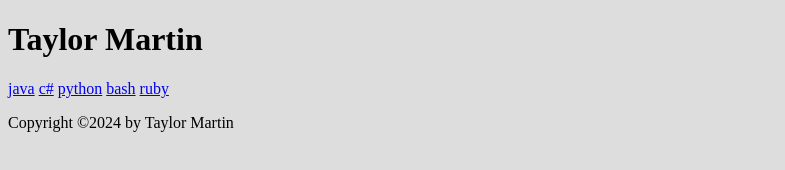
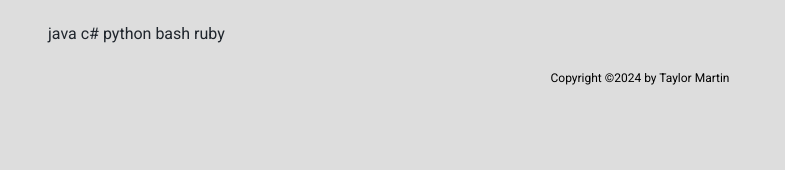
Before and after one commit to taylormarz/TM-Portfolio-Website, a plain HTML site: page index.html in a window 1280 px wide. Shown: the whole page, without its empty margins (0-785 px from the left). Drawn offline with Linux system fonts and the light colour scheme.

Commit message:
css styles updated

```diff
--- a/assets/css/style.css
+++ b/assets/css/style.css
@@ -1,8 +1,19 @@
+@import url('https://fonts.googleapis.com/css2?family=Roboto:ital,wght@0,100;0,300;0,400;0,500;0,700;0,900;1,100;1,300;1,400;1,500;1,700;1,900&display=swap');
+
 body {
     background-color: #DDDDDD;
+    font-family: "Roboto", sans-serif;
+    display: grid;
+    grid-template-rows: auto 1fr auto;
+}
+
+main {
+    position: relative;
+    grid-row: 2;
 }
 
 /* setting position and sizing of canvas */
+/* z-index = -1 so it doesn't interfere with other elements */
 #homeCanvas {
     position: absolute;
     top: 0;
@@ -11,3 +22,31 @@ body {
     height: 100%;
     z-index: -1;
 }
+
+/* removing bullets from list */
+ul {
+    list-style-type: none;
+}
+
+/* making list horizontal (nav) */
+li {
+    display: inline;
+}
+
+/* removing underline and changing colour of links */
+.navItems {
+    color: #1F252C;
+    text-decoration: none;
+}
+
+/* hover event on links to show its selection */
+.navItems:hover {
+    font-weight: 500;
+    font-style: italic;
+}
+
+footer {
+    text-align: center;
+    font-size: 12px;
+    grid-row: 3;
+}
--- a/index.html
+++ b/index.html
@@ -11,19 +11,22 @@
     <link rel="stylesheet" href="assets/css/style.css">
 </head>
 <body>
-    <!-- canvas for to draw and animate shapes -->
-    <canvas id="homeCanvas"></canvas>
+    <!-- canvas to draw / animate shapes -->
     <header>
-        <h1>Taylor Martin</h1>
         <nav>
-            <a class="navItems" href="pages/java.html">java</a>
-            <a class="navItems" href="pages/csharp.html">c#</a>
-            <a class="navItems" href="pages/python.html">python</a>
-            <a class="navItems" href="pages/bash.html">bash</a>
-            <a class="navItems" href="pages/ruby.html">ruby</a>
+            <!-- navbar links to other pages on site -->
+            <ul>
+                <li><a class="navItems" href="pages/java.html">java</a></li>
+                <li><a class="navItems" href="pages/csharp.html">c#</a></li>
+                <li><a class="navItems" href="pages/python.html">python</a></li>
+                <li><a class="navItems" href="pages/bash.html">bash</a></li>
+                <li><a class="navItems" href="pages/ruby.html">ruby</a></li>
+            </ul>
         </nav>
     </header>
-    <main></main>
+    <main>
+        <canvas id="homeCanvas"></canvas>
+    </main>
     <footer>
         <p>Copyright &copy;2024 by Taylor Martin</p>
     </footer>
```
